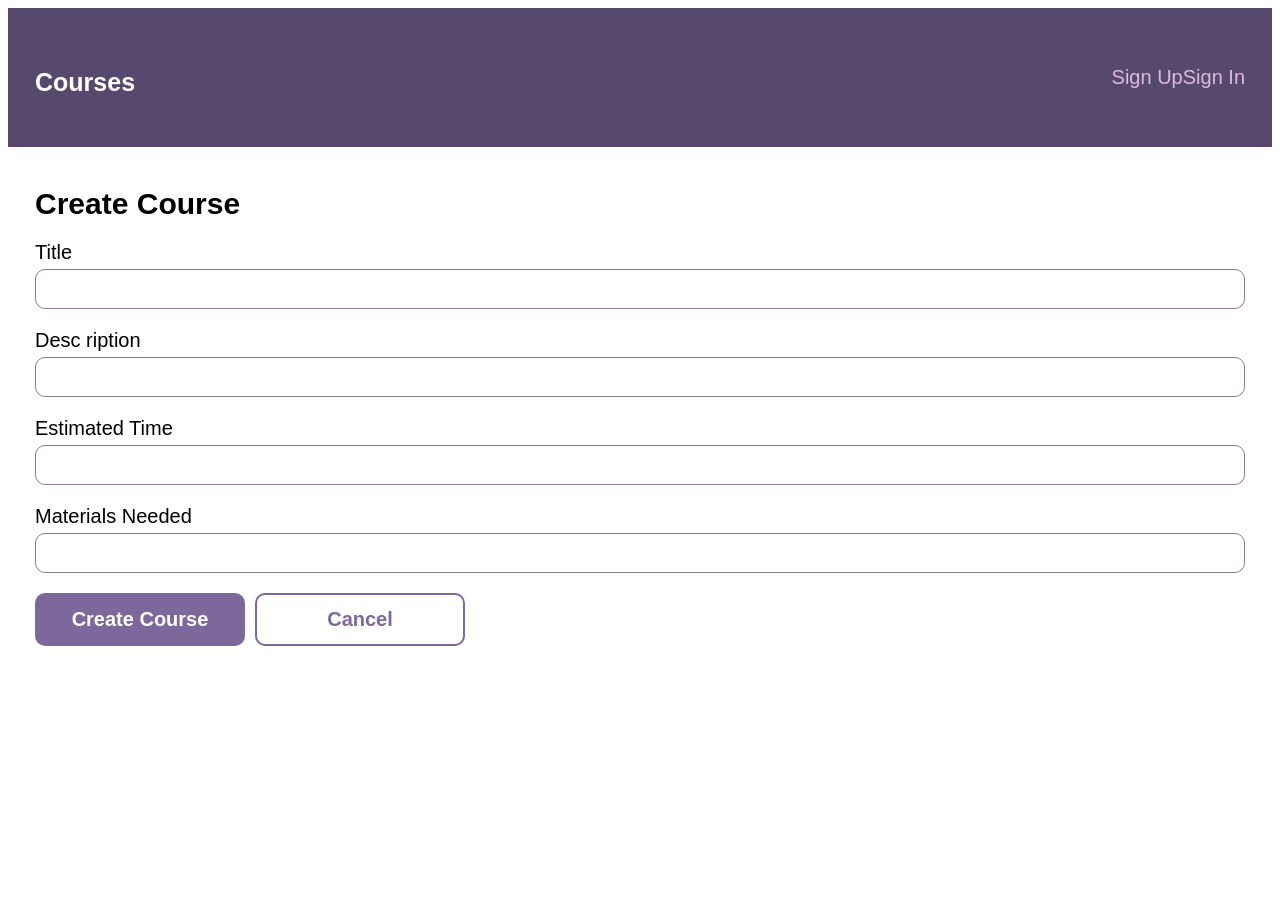
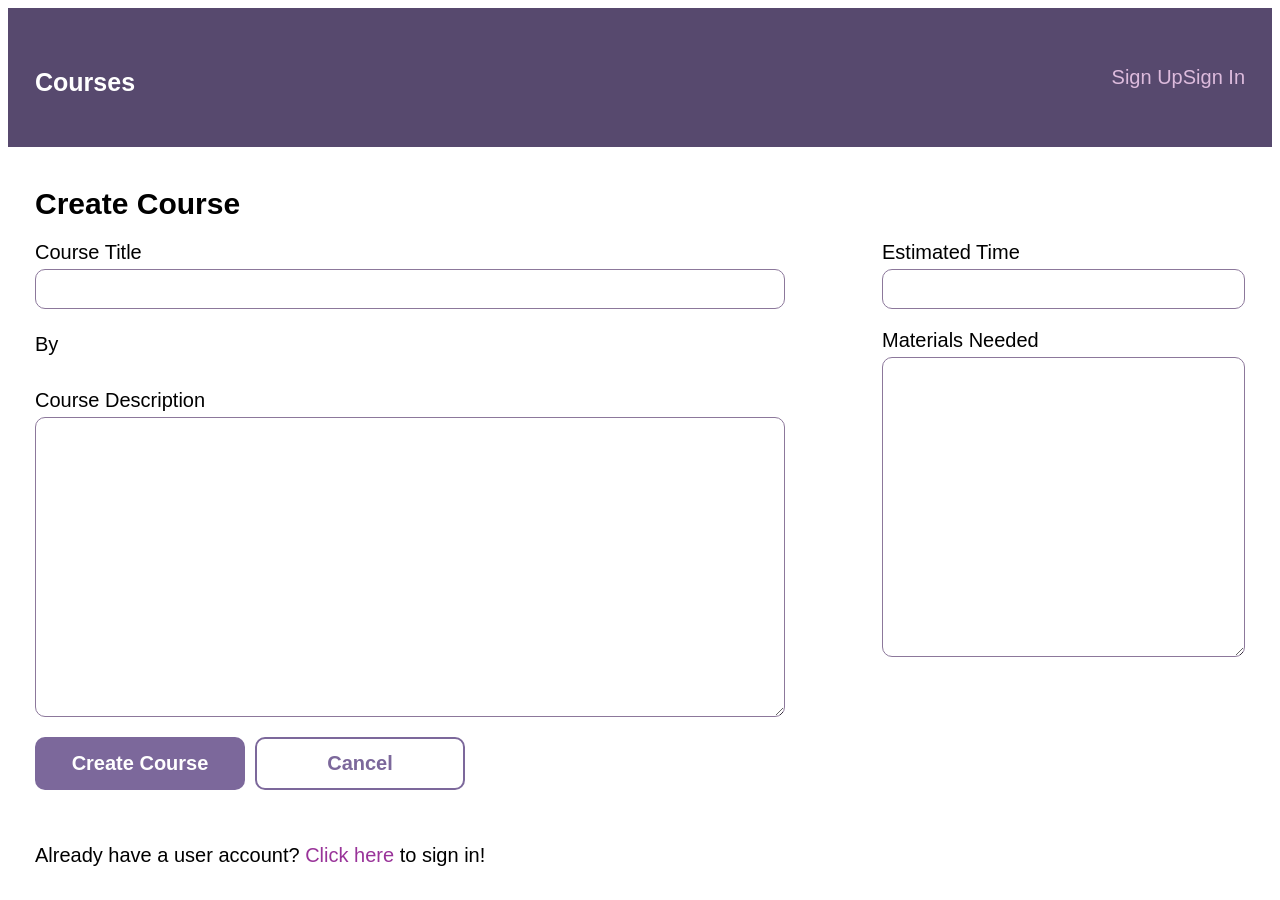
Before and after one commit to JazSanchez/FullstackApp2, a React (Create React App) app in the folder client/: page /courses/create in a window 1280 px wide. Before the commit the page ends 800 px from the top, so only its background shows below. Built offline with nearby package versions, Linux system fonts and the light colour scheme.

Commit message:
create course

```diff
--- a/client/src/App.js
+++ b/client/src/App.js
@@ -39,7 +39,7 @@ function App() {
             <Route path='/signin' element={<UserSignInWithContext />} />
             <Route path='/signout' element={<UserSignOutWithContext />} />
             <Route path='/signup' element={<UserSignUpWithContext />} />
-            <Route component={NotFound} />
+            <Route path ='/notfound' element={<NotFound />} />
           </Routes>
           </div>
         </BrowserRouter>
--- a/client/src/components/Context.js
+++ b/client/src/components/Context.js
@@ -6,7 +6,8 @@ export const Context = React.createContext();
 export class Provider extends Component {
 
   state = {
-    authenticatedUser: null
+    authenticatedUser: null,
+    password: ''
   };
 
 
@@ -38,9 +39,10 @@ export class Provider extends Component {
   }
 
 
-  signIn = async (username, password) => {
-    const user = await this.data.getUser(username, password);
+  signIn = async (emailAddress, password) => {
+    const user = await this.data.getUser(emailAddress, password);
     if (user !== null) {
+      user.password = password;
       this.setState(() => {
         return {
           authenticatedUser: user,
--- a/client/src/components/CourseDetail.js
+++ b/client/src/components/CourseDetail.js
@@ -38,7 +38,7 @@ export default function CourseDetail() {
         })
         .catch((err) => {
           console.log(err);
-        //   history("/error");
+          history("/notfound");
         });
     };
 
@@ -54,7 +54,7 @@ export default function CourseDetail() {
     })
     .catch((err) => {
       console.log(err);
-    //   history("/error");
+      // history("/notfound");
     });
 
 
@@ -111,79 +111,3 @@ export default function CourseDetail() {
           </div>
       );
     }
-
-
-
-
-    // // const deleCourse = () => {
-    // //     context.data.deleteCourse()
-    // //     .then(res => {
-    // //         console.log(res)
-    // //         setCourses(res)
-    // //     })
-    // //     .catch(err => {
-    // //         console.log(err)
-    //     })
-
-
-
-
-    // let deleteCourse = (id) => {
-    //     axios.delete(`http://localhost:5000/api/courses/${id}`)
-    //     .then(response => {
-    //         if (response.data != null){
-    //             setCourse({course: Courses.filter((course)=> {
-    //                 return course.id !== id;
-    //             })})
-    //         }
-    //     })
-    // }
-
-    // return (
-    //     <main>
-    //         <div className="actions--bar">
-    //             <div className="wrap">
-    //                 <a className="button" href={`${course.id}/update`}>Update Course</a>
-    //                 <a className="button"  href="/">Delete Course</a>
-    //                 <a className="button button-secondary" href="/">Return to List</a>
-    //             </div>
-    //         </div>
-
-    //         <div className="wrap" value={id} >
-    //             <h2>Course Detail</h2>
-    //             <form >
-    //                 <div className="main--flex">
-    //                     <div>
-    //                         <h3 className="course--detail--title">Course</h3>
-    //                         <h4 className="course--name">{course.title}</h4>
-    //                         <p></p>
-
-    //                         <p></p>
-
-    //                     </div>
-    //                     <div>
-    //                         <h3 className="course--detail--title"></h3>
-    //                         <p>14 hours</p>
-
-    //                         <h3 className="course--detail--title"></h3>
-    //                         <ul className="course--detail--list">
-    //                             <li>1/2 x 3/4 inch parting strip</li>
-    //                             <li>1 x 2 common pine</li>
-    //                             <li>1 x 4 common pine</li>
-    //                             <li>1 x 10 common pine</li>
-    //                             <li>1/4 inch thick lauan plywood</li>
-    //                             <li>Finishing Nails</li>
-    //                             <li>Sandpaper</li>
-    //                             <li>Wood Glue</li>
-    //                             <li>Wood Filler</li>
-    //                             <li>Minwax Oil Based Polyurethane</li>
-    //                         </ul>
-    //                     </div>
-    //                 </div>
-    //             </form>
-    //         </div>
-    //     </main>
-
-    // )
-
-// }
--- a/client/src/components/Createcourse.js
+++ b/client/src/components/Createcourse.js
@@ -1,5 +1,5 @@
 import React, { useContext, useState } from "react";
-import { useNavigate } from "react-router-dom";
+import { useNavigate, Link } from "react-router-dom";
 import { Context } from "./Context";
 import Form from "./Form";
 
@@ -28,7 +28,7 @@ function Createcourse() {
     };
 
     context.data
-      .createCourse(course)
+      .createCourse(course, emailAddress, password)
       .then((errors) => {
         if (errors.length) {
           setErrors({ errors });
@@ -50,6 +50,7 @@ function Createcourse() {
 
 
   return (
+    <main>
     <div className="wrap">
       <h2>Create Course</h2>
       <Form
@@ -59,16 +60,16 @@ function Createcourse() {
         submitButtonText="Create Course"
         elements={() => (
           <React.Fragment>
-            <label htmlFor="firstName">Title</label>
+            <div className="main--flex">
+              <div>
+            <label htmlFor="title">Course Title</label>
             <input id="title" name="title" type="text" defaultValue="" />
-            <label htmlFor="description">Desc ription</label>
-            <input
-              id="description"
-              name="description"
-              type="text"
-              defaultValue=""
-            />
-            <label htmlFor="Estimated Time">Estimated Time</label>
+            <p>By </p>
+            <label htmlFor='description'>Course Description</label>
+            <textarea id='description' name="description" defaultValue=""/>
+          </div>
+          <div>
+            <label htmlFor="estimatatedTime">Estimated Time</label>
             <input
               id="estimatedTime"
               name="estimatedTime"
@@ -76,58 +77,24 @@ function Createcourse() {
               defaultValue=""
             />
             <label htmlFor="Materials Needed">Materials Needed</label>
-            <input
+            <textarea
               id="materialsNeeded"
               name="materialsNeeded"
               type="text"
               defaultValue=""
             />
+                 </div>
+            </div>
           </React.Fragment>
         )}
       />
-      {/* <p> */}
-      {/* Already have a user account? <Link to="/signin">Click here</Link> to sign in! */}
-      {/* </p> */}
+      <p>
+      Already have a user account? <Link to="/signin">Click here</Link> to sign in!
+      </p>
     </div>
+    </main>
   );
 }
 
-// //  return(
-
-// //     <main>
-// //     <div className="wrap">
-// //         <h2>Create Course</h2>
-// //         <div className="validation--errors">
-// //             <h3>Validation Errors</h3>
-// //             <ul>
-// //                 <li>Please provide a value for "Title"</li>
-// //                 <li>Please provide a value for "Description"</li>
-// //             </ul>
-// //         </div>
-// //         <form>
-// //             <div className="main--flex">
-// //                 <div>
-// //                     <label htmlFor="courseTitle">Course Title</label>
-// //                     <input id="courseTitle" name="courseTitle" type="text" value=""/>
-
-// //                     <p>By Joe Smith</p>
-
-//                     <label for="courseDescription">Course Description</label>
-//                     <textarea id="courseDescription" name="courseDescription"></textarea>
-//                 </div>
-//                 <div>
-//                     <label htmlFor="estimatedTime">Estimated Time</label>
-//                     <input id="estimatedTime" name="estimatedTime" type="text" value=""/>
-
-//                     <label for="materialsNeeded">Materials Needed</label>
-//                     <textarea id="materialsNeeded" name="materialsNeeded"></textarea>
-//                 </div>
-//             </div>
-//             <button className="button" type="submit" >Create Course</button><button className="button button-secondary" onClick="event.preventDefault(); location.href='/' ">Cancel</button>
-//         </form>
-//     </div>
-// </main>
-
-//  )
 
 export default Createcourse;
--- a/client/src/components/Header.js
+++ b/client/src/components/Header.js
@@ -9,7 +9,7 @@ export default class Header extends React.PureComponent {
       <header>
         <div className="wrap header--flex">
           <h1 className="header--logo">
-            <a href="/">Courses</a>
+            <Link to="/">Courses </Link>
           </h1>
           <nav>
             {authUser ? (
```
Also changed, not shown: 1 other file (tests, documents, lock files or other folders).
